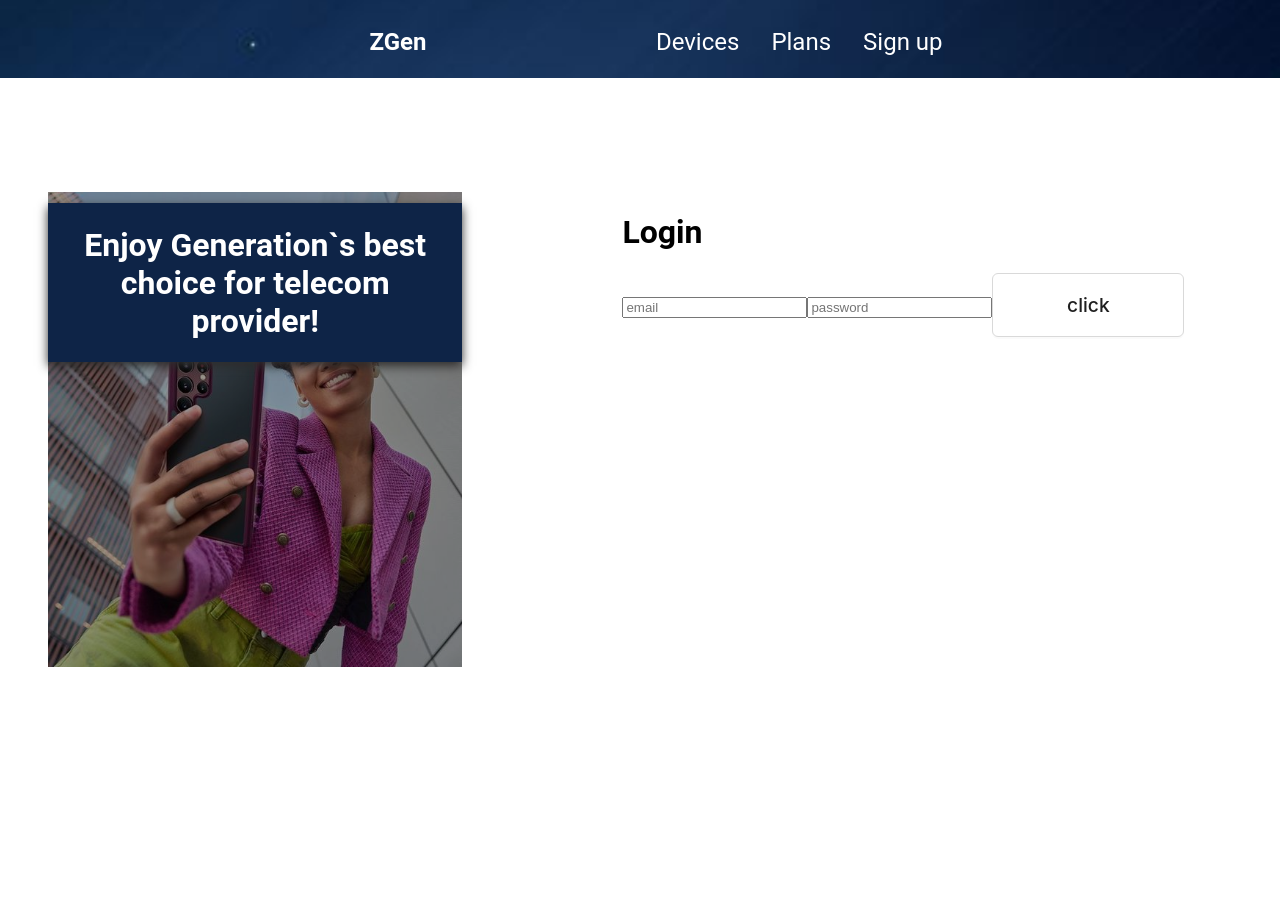
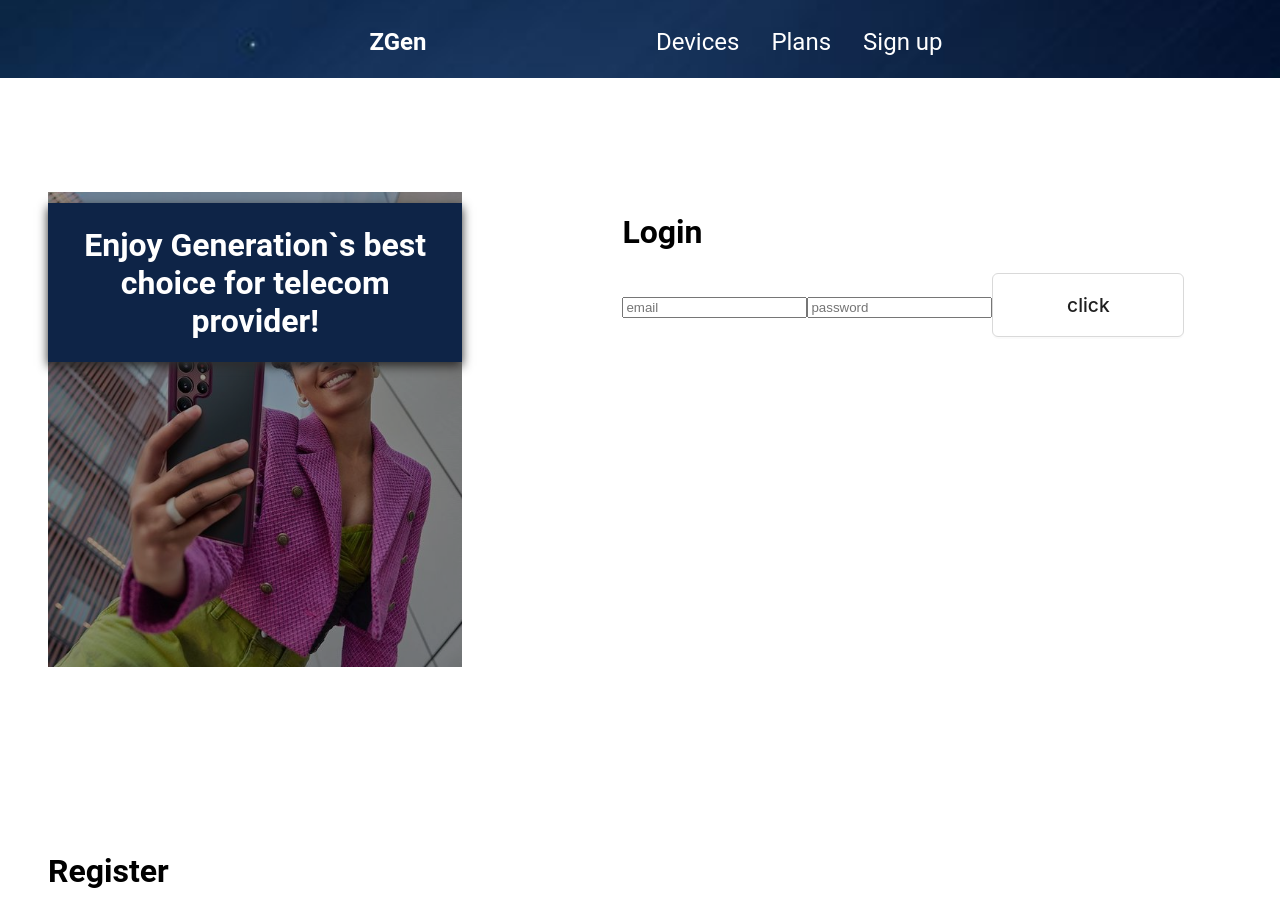
Before and after one commit to MyPersonalProjects-hehe/Z-Gen-client, a React (Vite) app: page /login in a window 1280 px wide. Shown: the top 910 px of the page. Built offline with nearby package versions, Linux system fonts and the light colour scheme; no server answers.

Commit message:
import register component

```diff
--- a/src/views/login/LoginPage.tsx
+++ b/src/views/login/LoginPage.tsx
@@ -6,6 +6,7 @@ import { SERVER_URL } from '../../constants/ServerURL';
 import { UserContext } from '../../context/UserContext';
 import { Button, ConfigProvider } from 'antd';
 import imagePoster from '../../assets/login/login-img.jpg';
+import RegisterPage from '../register/RegisterPage';
 
 function LoginPage() {
   const [user, setUser] = useState({
@@ -82,6 +83,7 @@ function LoginPage() {
             </Button>
           </form>
         </div>
+        <RegisterPage></RegisterPage>
       </div>
     </ConfigProvider>
   );
```
